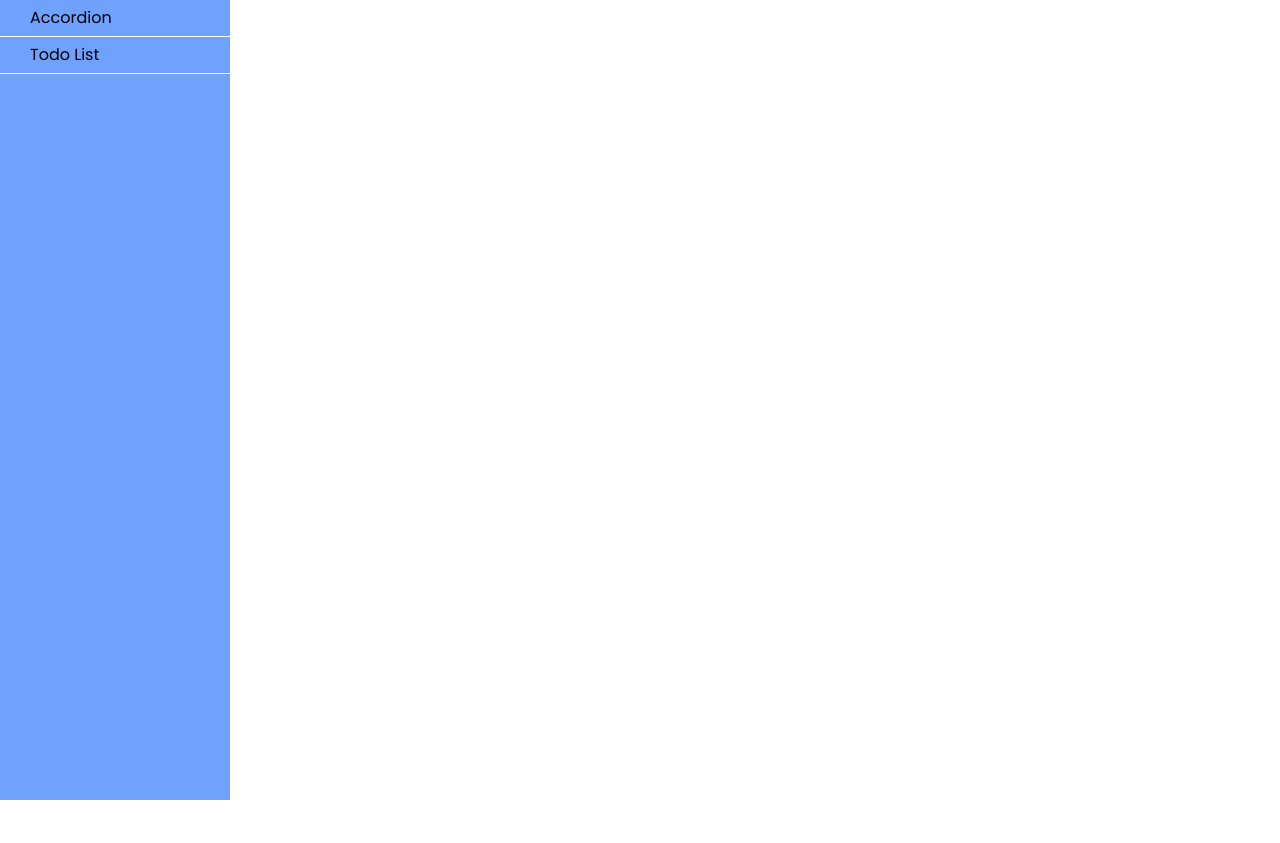
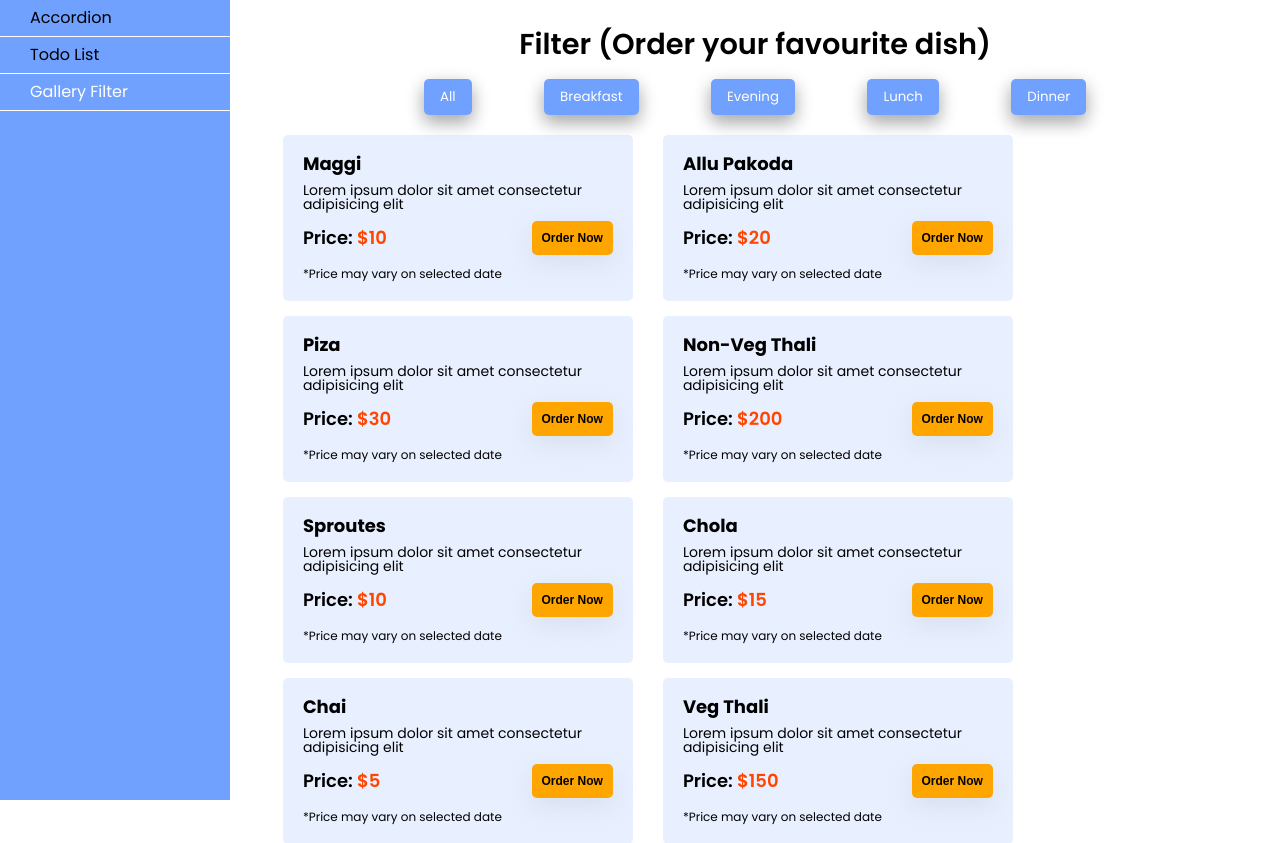
Before and after one commit to psanketdev/Accordion-React, a React (Create React App) app: page /filter in a window 1280 px wide. Before the commit this address had no page. Shown: the top 843 px of the page. Before the commit the page ends 800 px from the top, so only its background shows below. Built offline with nearby package versions, Linux system fonts and the light colour scheme.

Commit message:
add filter

```diff
--- a/src/App.css
+++ b/src/App.css
@@ -89,6 +89,6 @@ h2 {
 		font-family: "Poppins", sans-serif;
 		font-weight: 600;
 		font-style: normal;
-		font-size: 2rem ;
-		margin: 30px 0;
+		font-size: 1.8rem ;
+		margin: 30px 0 20px 0;
 }
--- a/src/App.js
+++ b/src/App.js
@@ -4,6 +4,7 @@ import { Route, Routes } from "react-router-dom";
 import Accordion from "./components/accordion/Accordion";
 import Nav from "./components/navigation/Nav";
 import Todo from "./components/todo/Todo";
+import Gallery from "./components/filter/Gallery";
 
 function App() {
   return (
@@ -15,6 +16,7 @@ function App() {
         <Routes>
           <Route exact path="/" element={<Accordion />}></Route>
           <Route exact path="todolist" element={<Todo />}></Route>
+          <Route exact path="filter" element={<Gallery />}></Route>
         </Routes>
       </main>
     </>
--- a/src/components/accordion/accordion.css
+++ b/src/components/accordion/accordion.css
@@ -22,7 +22,7 @@
 	color: #fff;
 }
 
-ul li p {
+.acc-section ul li p {
 	font-size: 14px;
 	padding: 10px;
 	line-height: 1.5;
--- /dev/null
+++ b/src/components/filter/FilterCategory.js
@@ -0,0 +1,17 @@
+import React from 'react'
+
+export default function FilterCategory({menus, filterData}) {
+  return (
+    <ul className='filter-menu'>
+      {
+        menus.map((ele, i) => {
+            return  (
+              <li key={i}>
+                <button type="button" onClick={() => filterData(ele)}>{ele}</button>
+              </li>
+            )
+        })
+      }
+    </ul>
+  )
+}
--- /dev/null
+++ b/src/components/filter/FilterData.js
@@ -0,0 +1,24 @@
+import React from "react";
+
+export default function FilterData({ items }) {
+  return (
+    <ul className="filter-data">
+      {items.map((ele) => {
+        const { id, name, discription, price, other } = ele;
+        return (
+          <li className="card" key={id}>
+            <h4>{name}</h4>
+            <p>{discription}</p>
+            <div>
+              <span>
+                Price: <b>{price}</b>
+              </span>
+              <button>Order Now</button>
+            </div>
+            <span>{other}</span>
+          </li>
+        );
+      })}
+    </ul>
+  );
+}
--- /dev/null
+++ b/src/components/filter/Gallery.js
@@ -0,0 +1,36 @@
+import React, { useState } from "react";
+import Menu from "./Menu";
+import FilterCategory from './FilterCategory';
+import FilterData from './FilterData';
+import './filter.css';
+
+const filterItems =['all', ...new Set(Menu.map(ele => ele.category))];
+
+export default function Gallery() {
+  const [data, setData] = useState(Menu);
+  const [filterMenu, setFilterMenu] = useState(filterItems);
+
+  const filterData = (categoryName) => {
+    if(categoryName === 'all') {
+      setData(Menu);
+      return;
+    }
+    const filterData = Menu.filter(ele => ele.category === categoryName);
+    setData(filterData)
+  };
+
+
+  return (
+    <section className="filter-section">
+      <div className="container">
+        <h2>Filter (Order your favourite dish)</h2>
+
+        {/* Filter category buttons */}
+        <FilterCategory menus={filterMenu} filterData={filterData} />
+
+        {/* Filter data */}
+        <FilterData items={data} />
+      </div>
+    </section>
+  );
+}
--- /dev/null
+++ b/src/components/filter/Menu.js
@@ -0,0 +1,76 @@
+const Menu = [
+  {
+    id: 1,
+    category: "breakfast",
+    name: "maggi",
+    discription: "Lorem ipsum dolor sit amet consectetur adipisicing elit",
+    price: "$10",
+    other: "*Price may vary on selected date",
+  },
+  {
+    id: 2,
+    category: "evening",
+    name: "allu pakoda",
+    discription: "Lorem ipsum dolor sit amet consectetur adipisicing elit",
+    price: "$20",
+    other: "*Price may vary on selected date",
+  },
+  {
+    id: 3,
+    category: "lunch",
+    name: "piza",
+    discription: "Lorem ipsum dolor sit amet consectetur adipisicing elit",
+    price: "$30",
+    other: "*Price may vary on selected date",
+  },
+  {
+    id: 4,
+    category: "dinner",
+    name: "non-veg thali",
+    discription: "Lorem ipsum dolor sit amet consectetur adipisicing elit",
+    price: "$200",
+    other: "*Price may vary on selected date",
+  },
+  {
+    id: 5,
+    category: "breakfast",
+    name: "sproutes",
+    discription: "Lorem ipsum dolor sit amet consectetur adipisicing elit",
+    price: "$10",
+    other: "*Price may vary on selected date",
+  },
+  {
+    id: 6,
+    category: "lunch",
+    name: "chola",
+    discription: "Lorem ipsum dolor sit amet consectetur adipisicing elit",
+    price: "$15",
+    other: "*Price may vary on selected date",
+  },
+  {
+    id: 7,
+    category: "evening",
+    name: "chai",
+    discription: "Lorem ipsum dolor sit amet consectetur adipisicing elit",
+    price: "$5",
+    other: "*Price may vary on selected date",
+  },
+  {
+    id: 8,
+    category: "dinner",
+    name: "veg thali",
+    discription: "Lorem ipsum dolor sit amet consectetur adipisicing elit",
+    price: "$150",
+    other: "*Price may vary on selected date",
+  },
+  {
+    id: 9,
+    category: "breakfast",
+    name: "juice",
+    discription: "Lorem ipsum dolor sit amet consectetur adipisicing elit",
+    price: "$20",
+    other: "*Price may vary on selected date",
+  },
+];
+
+export default Menu;
--- /dev/null
+++ b/src/components/filter/filter.css
@@ -0,0 +1,85 @@
+.filter-menu  {
+  width: 70%;
+  display: flex;
+  justify-content: space-around;
+  align-items: center;
+  margin-bottom: 20px;
+}
+
+.filter-menu li button {
+  background-color: #70a1ff;
+  border: none;
+  padding: 8px 16px;
+  font-family: "Poppins", sans-serif;
+  font-weight: 400;
+  text-transform: capitalize;
+  color: #fff;
+  cursor: pointer;
+  border-radius: 5px;
+  box-shadow: 0 8px 16px 0 rgba(0,0,0,0.2), 0 6px 20px 0 rgba(0,0,0,0.19);
+  transition: 0.5s all;
+}
+
+.filter-menu li button:hover {
+  color: #70a1ff;
+  background-color: #fff;
+}
+
+.filter-data {
+  width: 90%;
+  display: flex;
+  flex-wrap: wrap;
+  align-items: center;
+  gap: 15px 30px;
+}
+
+.filter-data li {
+  width: 310px;
+  background-color: #70a1ff29;
+  padding: 20px;
+  border-radius: 5px;
+}
+
+.filter-data li h4 {
+  font-weight: bold;
+  text-transform: capitalize;
+  margin-bottom: 10px;
+  font-size: 18px;
+}
+
+.filter-data li p {
+  font-size: 14px;
+  line-height: 1;
+  margin-bottom: 10px;
+}
+
+.filter-data li div {
+  display: flex;
+  align-items: center;
+  justify-content: space-between;
+  margin-bottom: 10px;
+}
+
+.filter-data li div span:first-child {
+  font-size: 18px;
+  font-weight: 600;
+}
+
+.filter-data li div span b {
+  color: orangered;
+}
+
+.filter-data li div button {
+  font-size: 12px;
+  padding: 10px 10px;
+  background-color: orange;
+  border: none;
+  border-radius: 5px;
+  font-weight: 600;
+  color: #000;
+  box-shadow: rgba(149, 157, 165, 0.2) 0px 8px 24px;
+}
+
+.filter-data li div ~ span {
+  font-size: 12px;
+}
--- a/src/components/navigation/Nav.js
+++ b/src/components/navigation/Nav.js
@@ -13,6 +13,9 @@ export default function Nav() {
         <li>
           <NavLink exact activeClassName="active" to="todolist">Todo List</NavLink>
         </li>
+        <li>
+          <NavLink exact activeClassName="active" to="filter">Gallery Filter</NavLink>
+        </li>
       </ul>
     </nav>
   );
```
